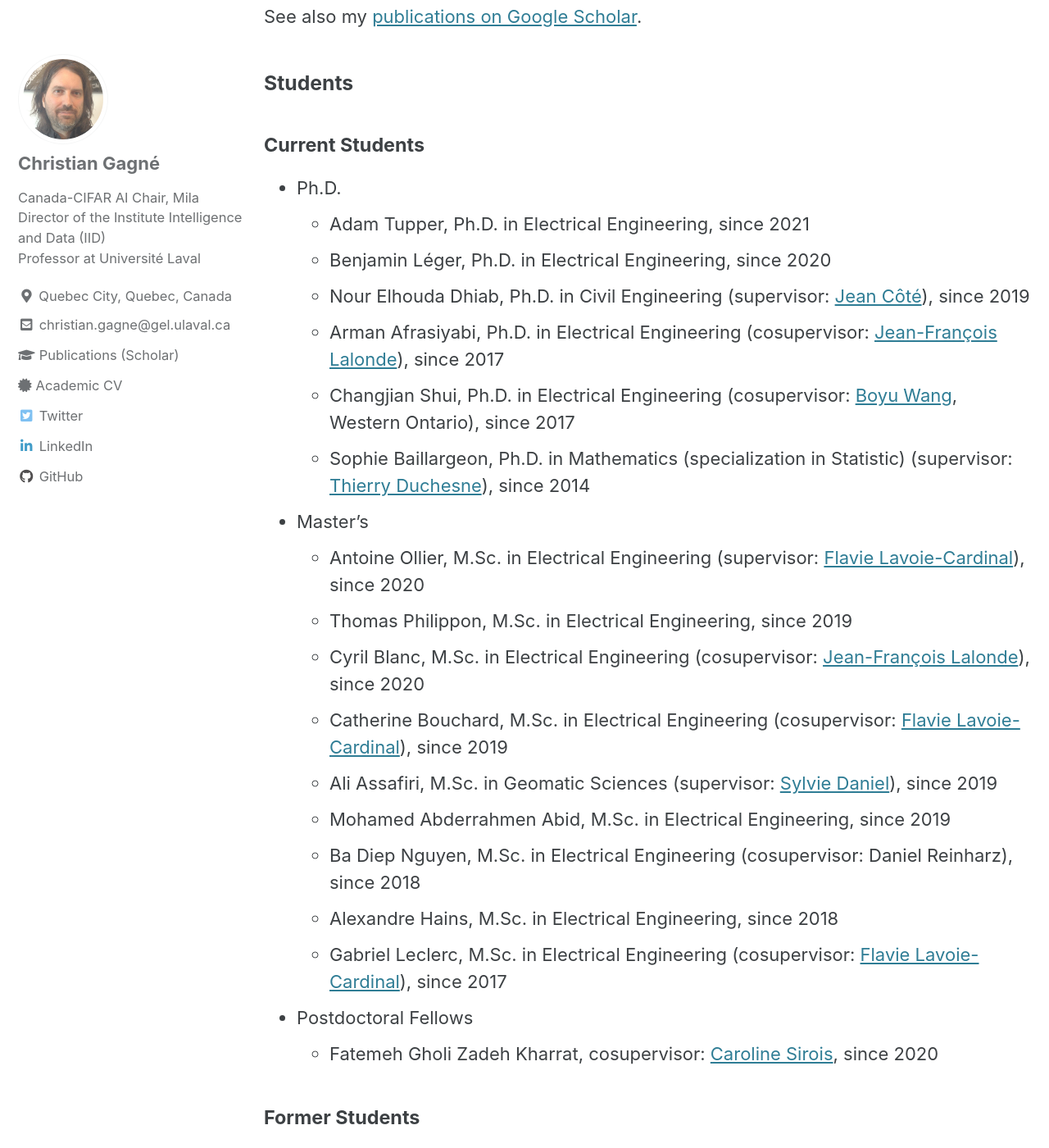
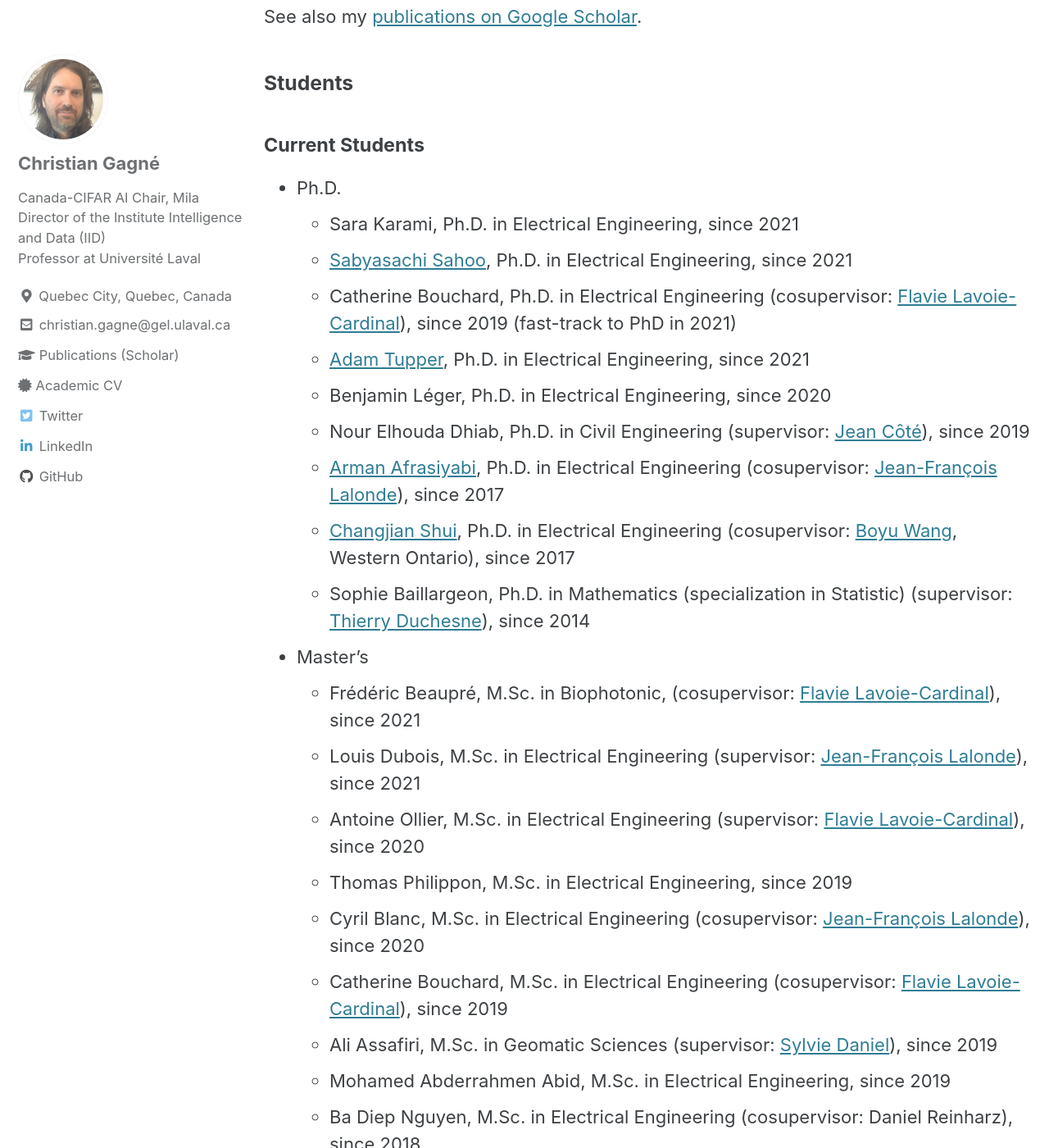
Before and after one commit to chgagne/chgagne.github.io, a Jekyll site: the page built from _pages/english.md, in a window 1280 px wide and 1400 px high, scrolled down 2813 px. Shown: the whole window at 82% size. Built offline with Jekyll 4.4.1, drawn with Linux system fonts in a browser that asks for light colours; cached includes are drawn as plain includes; some of the changed text lies outside the part shown.

Commit message:
Mise-à-jour info anglais.

```diff
--- a/_pages/english.md
+++ b/_pages/english.md
@@ -97,13 +97,18 @@ See also my [publications on Google Scholar](https://scholar.google.com/citation
 #### Current Students ####
 
 - Ph.D.
-    - Adam Tupper, Ph.D. in Electrical Engineering, since 2021
+    - Sara Karami, Ph.D. in Electrical Engineering, since 2021
+    - [Sabyasachi Sahoo](https://sabyasachis.github.io/), Ph.D. in Electrical Engineering, since 2021
+    - Catherine Bouchard, Ph.D. in Electrical Engineering (cosupervisor: [Flavie Lavoie-Cardinal](https://cervo.ulaval.ca/fr/flavie-lavoie-cardinal)), since 2019 (fast-track to PhD in 2021)
+    - [Adam Tupper](https://www.adamtupper.nz/), Ph.D. in Electrical Engineering, since 2021
     - Benjamin Léger, Ph.D. in Electrical Engineering, since 2020
     - Nour Elhouda Dhiab, Ph.D. in Civil Engineering (supervisor: [Jean Côté](https://www.gci.ulaval.ca/departement-et-professeurs/professeurs-et-personnel/professeurs/fiche/show/cote-jean/)), since 2019
-    - Arman Afrasiyabi, Ph.D. in Electrical Engineering (cosupervisor: [Jean-François Lalonde](http://vision.gel.ulaval.ca/~jflalonde/)), since 2017
-    - Changjian Shui, Ph.D. in Electrical Engineering (cosupervisor: [Boyu Wang](https://sites.google.com/site/borriewang/), Western Ontario), since 2017
+    - [Arman Afrasiyabi](https://armanafrasiyabi.github.io/), Ph.D. in Electrical Engineering (cosupervisor: [Jean-François Lalonde](http://vision.gel.ulaval.ca/~jflalonde/)), since 2017
+    - [Changjian Shui](https://cjshui.github.io/), Ph.D. in Electrical Engineering (cosupervisor: [Boyu Wang](https://sites.google.com/site/borriewang/), Western Ontario), since 2017
     - Sophie Baillargeon, Ph.D. in Mathematics (specialization in Statistic) (supervisor: [Thierry Duchesne](https://www.mat.ulaval.ca/departement-et-professeurs/direction-personnel-et-etudiants/professeurs/fiche-de-professeur/show/duchesne-thierry/)), since 2014
 - Master's
+    - Frédéric Beaupré, M.Sc. in Biophotonic, (cosupervisor: [Flavie Lavoie-Cardinal](https://cervo.ulaval.ca/fr/flavie-lavoie-cardinal)), since 2021
+    - Louis Dubois, M.Sc. in Electrical Engineering (supervisor: [Jean-François Lalonde](http://vision.gel.ulaval.ca/~jflalonde/)), since 2021
     - Antoine Ollier, M.Sc. in Electrical Engineering (supervisor: [Flavie Lavoie-Cardinal](https://cervo.ulaval.ca/fr/flavie-lavoie-cardinal)), since 2020
     - Thomas Philippon, M.Sc. in Electrical Engineering, since 2019
     - Cyril Blanc, M.Sc. in Electrical Engineering (cosupervisor: [Jean-François Lalonde](http://vision.gel.ulaval.ca/~jflalonde/)), since 2020
@@ -112,7 +117,6 @@ See also my [publications on Google Scholar](https://scholar.google.com/citation
     - Mohamed Abderrahmen Abid, M.Sc. in Electrical Engineering, since 2019
     - Ba Diep Nguyen, M.Sc. in Electrical Engineering (cosupervisor: Daniel Reinharz), since 2018
     - Alexandre Hains, M.Sc. in Electrical Engineering, since 2018
-    - Gabriel Leclerc, M.Sc. in Electrical Engineering (cosupervisor: [Flavie Lavoie-Cardinal](https://cervo.ulaval.ca/fr/flavie-lavoie-cardinal)), since 2017
 - Postdoctoral Fellows
     - Fatemeh Gholi Zadeh Kharrat, cosupervisor: [Caroline Sirois](http://www.crchudequebec.ulaval.ca/recherche/chercheurs/caroline-sirois/), since 2020
 
@@ -120,22 +124,23 @@ See also my [publications on Google Scholar](https://scholar.google.com/citation
 #### Former Students ####
 
 - Ph.D.
-    - Mahdieh Abbasi, *Toward Robust Deep Neural Networks*, Ph.D. in Electrical Engineering (cosupervisor: [Denis Laurendeau](https://www.gelgif.ulaval.ca/departement-et-professeurs/personnel-et-professeurs/professeurs/fiche/show/laurendeau-denis/)), 2020
-    - Marc-André Gardner, *Learning to Estimate Indoor Illumination*, Ph.D. in Electrical Engineering (supervisor: [Jean-François Lalonde](http://vision.gel.ulaval.ca/~jflalonde/)), 2020
+    - Mahdieh Abbasi, [*Toward Robust Deep Neural Networks*](http://hdl.handle.net/20.500.11794/67766), Ph.D. in Electrical Engineering (cosupervisor: [Denis Laurendeau](https://www.gelgif.ulaval.ca/departement-et-professeurs/personnel-et-professeurs/professeurs/fiche/show/laurendeau-denis/)), 2020
+    - Marc-André Gardner, [*Learning to Estimate Indoor Illumination*](http://hdl.handle.net/20.500.11794/67302), Ph.D. in Electrical Engineering (supervisor: [Jean-François Lalonde](http://vision.gel.ulaval.ca/~jflalonde/)), 2020
     - Karol Lina Lopez, [*A Machine Learning Approach for the Smart Charging of Electric Vehicles*](http://hdl.handle.net/20.500.11794/34741), Ph.D. in Electrical Engineering, 2019
-    - Julien-Charles Lévesque, [*Bayesian Hyperparameter Optimization: Overfitting, Ensembles and Conditional Spaces*](http://hdl.handle.net/20.500.11794/28364), Ph.D. in Electrical Engineering (cosupervisor: [Robert Sabourin](http://profs.etsmtl.ca/rsabourin/), ÉTS Montréal), 2018
+    - [Julien-Charles Lévesque](https://sites.google.com/site/levesquejc/home), [*Bayesian Hyperparameter Optimization: Overfitting, Ensembles and Conditional Spaces*](http://hdl.handle.net/20.500.11794/28364), Ph.D. in Electrical Engineering (cosupervisor: [Robert Sabourin](http://profs.etsmtl.ca/rsabourin/), ÉTS Montréal), 2018
     - [Audrey Durand](https://audurand.wordpress.com/), [*Déclinaisons de bandits et leurs applications*](http://hdl.handle.net/20.500.11794/28250), Ph.D. in Electrical Engineering (cosupervisor: [Joelle Pineau](https://www.cs.mcgill.ca/~jpineau/), McGill), 2017
     - Ahmed Najjar, [*Forage de données de banques administratives en santé*](http://hdl.handle.net/20.500.11794/28162), Ph.D. in Electrical Engineering (cosupervisor: Daniel Reinharz), 2017
     - Vahab Akbarzadeh, [*Spatio-Temporal Coverage Optimization of Sensor Networks*](http://hdl.handle.net/20.500.11794/27065), Ph.D. in Electrical Engineering (cosupervisor: [Marc Parizeau](https://www.gelgif.ulaval.ca/departement-et-professeurs/personnel-et-professeurs/professeurs/fiche/show/parizeau-marc/)), 2016
     - Zahra Toony, [*Extracting Structured Models From Raw Scans of Manufactured Objects: A Step Towards Embedded Intelligent Handheld 3D Scanning*](http://hdl.handle.net/20.500.11794/26270), Ph.D. in Electrical Engineering (supervisor: [Denis Laurendeau](https://www.gelgif.ulaval.ca/departement-et-professeurs/personnel-et-professeurs/professeurs/fiche/show/laurendeau-denis/)), 2015
     - François-Michel De Rainville, [*Placement interactif de capteurs mobiles dans des environnements tridimensionnels non convexes*](http://hdl.handle.net/20.500.11794/25896), Ph.D. in Electrical Engineering (cosupervisor: [Denis Laurendeau](https://www.gelgif.ulaval.ca/departement-et-professeurs/personnel-et-professeurs/professeurs/fiche/show/laurendeau-denis/)), 2015
-    - Meysam Argany, [*Development of a GIS-based method for sensor network deployment and coverage optimization*](http://hdl.handle.net/20.500.11794/25829), Ph.D. in Geomatic Sciences (supervisor: [Mir Abolfazl Mostafavi](https://www.scg.ulaval.ca/mir-abolfazl-mostafavi)), 2015
+    - [Meysam Argany](https://profile.ut.ac.ir/en/~argany), [*Development of a GIS-based method for sensor network deployment and coverage optimization*](http://hdl.handle.net/20.500.11794/25829), Ph.D. in Geomatic Sciences (supervisor: [Mir Abolfazl Mostafavi](https://www.scg.ulaval.ca/mir-abolfazl-mostafavi)), 2015
     - Darwin Brochero, [*Hydroinformatics and diversity in hydrological ensemble prediction systems*](http://hdl.handle.net/20.500.11794/24547), Ph.D. in Water Engineering (supervisor: [François Anctil](https://www.gci.ulaval.ca/departement-et-professeurs/professeurs-et-personnel/professeurs/fiche/show/anctil-francois/)), 2013
 - Master's
-    - Hugo Siqueira Gomes, *Meta Learning for Population-Based Algorithms in Black-box Optimization*, M.Sc. in Electrical Engineering, 2021
-    - [Louis-Émile Robitaille](https://l3robot.github.io/), *Réseaux de neurones pour l’apprentissage de la préférence en microscopie super-résolution*, M.Sc. in Electrical Engineering (cosupervisors : [Audrey Durand](https://audurand.wordpress.com/) and [Flavie Lavoie-Cardinal](https://cervo.ulaval.ca/fr/flavie-lavoie-cardinal)), 2021
-    - Sébastien De Blois, *Deep learning with multiple modalities: making the most out of available data*, M.Sc. in Electrical Engineering, 2020
-    - El Mehdi Megder, *Approches basées sur l'apprentissage automatique pour l'anticipation de la qualité d'usinage de pièces métalliques*, M.Sc. in Computer Science (supervisor: [Jonathan Gaudreault](https://www.ift.ulaval.ca/departement-et-professeurs/professeurs-et-personnel/professeurs-reguliers/fiche/show/gaudreault-jonathan/)), 2020
+    - Gabriel Leclerc, [*Apprendre de données positives et non étiquetées: application à la segmentation et la détection d’événements calciques*](http://hdl.handle.net/20.500.11794/69813), M.Sc. in Electrical Engineering (cosupervisor: [Flavie Lavoie-Cardinal](https://cervo.ulaval.ca/fr/flavie-lavoie-cardinal)), 2021
+    - [Hugo Siqueira Gomes](https://hugodovs.github.io/), [*Meta Learning for Population-Based Algorithms in Black-box Optimization*](http://hdl.handle.net/20.500.11794/68764), M.Sc. in Electrical Engineering, 2021
+    - [Louis-Émile Robitaille](https://l3robot.github.io/), [*Réseaux de neurones pour l’apprentissage de la préférence en microscopie super-résolution*](http://hdl.handle.net/20.500.11794/68744), M.Sc. in Electrical Engineering (cosupervisors : [Audrey Durand](https://audurand.wordpress.com/) and [Flavie Lavoie-Cardinal](https://cervo.ulaval.ca/fr/flavie-lavoie-cardinal)), 2021
+    - Sébastien De Blois, [*Deep learning with multiple modalities: making the most out of available data*](http://hdl.handle.net/20.500.11794/67130), M.Sc. in Electrical Engineering, 2020
+    - El Mehdi Megder, [*Approches basées sur l'apprentissage automatique pour l'anticipation de la qualité d'usinage de pièces métalliques*](http://hdl.handle.net/20.500.11794/40345), M.Sc. in Computer Science (supervisor: [Jonathan Gaudreault](https://www.ift.ulaval.ca/departement-et-professeurs/professeurs-et-personnel/professeurs-reguliers/fiche/show/gaudreault-jonathan/)), 2020
     - Marc-André Gardner, [*Contrôle de la croissance de la taille des individus en programmation génétique*](http://hdl.handle.net/20.500.11794/25386), M.Sc. in Electrical Engineering (cosupervisor: [Marc Parizeau](https://www.gelgif.ulaval.ca/departement-et-professeurs/personnel-et-professeurs/professeurs/fiche/show/parizeau-marc/)), 2014
     - Kevin Tanguy, [*Modélisation et optimisation de la recharge bidirectionnelle de véhicules électriques : application à la régulation électrique d'un complexe immobilier*](http://hdl.handle.net/20.500.11794/24591), M.Sc. in Electrical Engineering (cosupervisor: Maxime Dubois), 2013
     - [Audrey Durand](https://audurand.wordpress.com/), [*Simulation et apprentissage Monte-Carlo de stratégies d'intervention en santé publique*](http://hdl.handle.net/20.500.11794/22982), M.Sc. in Electrical Engineering (cosupervisor: Daniel Reinharz), 2011
@@ -159,7 +164,8 @@ See also my [publications on Google Scholar](https://scholar.google.com/citation
 
 ### Organization and Committees ###
 
-- Track chair, [Evolutionary Machine Learning](https://gecco-2021.sigevo.org/Tracks#EML%20-%20Evolutionary%20Machine%20Learning), [GECCO 2021](https://gecco-2021.sigevo.org/HomePage), Lille, France, July, 10-14, 2021
+- Organizing committee, [Interactive Labeling and Data Augmentation for Vision](https://ildav-workshop.github.io/), [ICCV 2021](http://iccv2021.thecvf.com/) Workshop, October 11, 2021.
+- Track chair, [Evolutionary Machine Learning](https://gecco-2021.sigevo.org/Tracks#EML%20-%20Evolutionary%20Machine%20Learning), [GECCO 2021](https://gecco-2021.sigevo.org/HomePage), Lille, France, July 10-14, 2021
 - Organizing committee, [Rendez-vous IA Québec](https://www.itis.ulaval.ca/cms/site/itis/rviaqc), since 2017
 - Executive Board, [ACM SIGEVO](http://sig.sigevo.org/index.html), since 2017
 - Editorial Board, [Genetic Programming and Evolvable Machines](http://www.springer.com/computer/ai/journal/10710), since 2013
```
Also changed, not shown: _pages/francais.md (+1 -1 lines).
